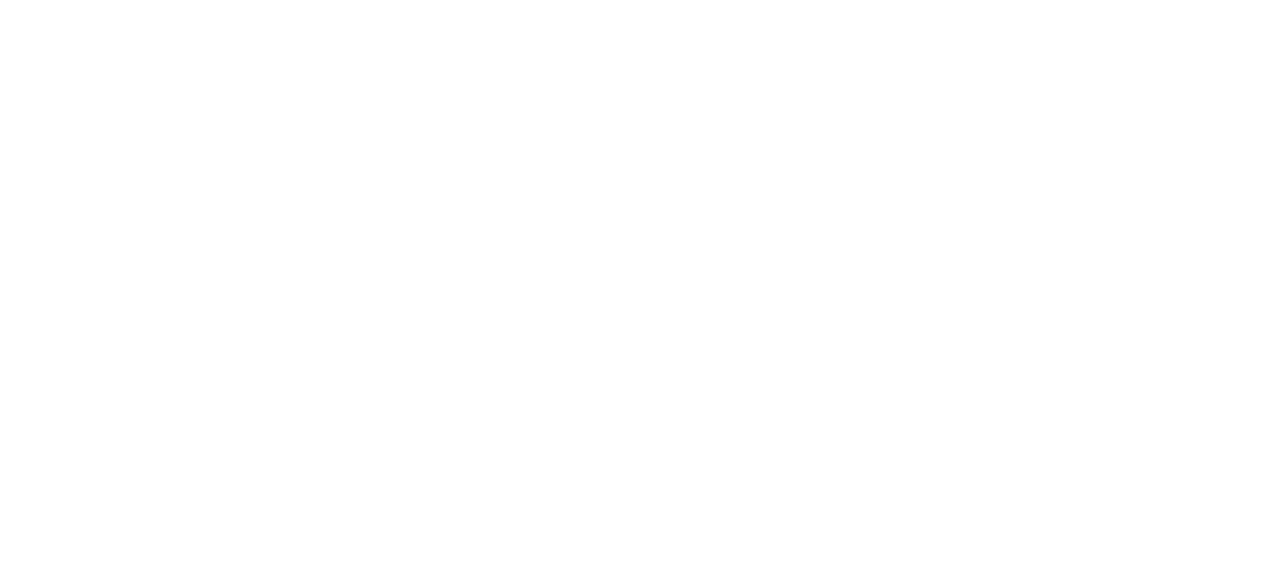
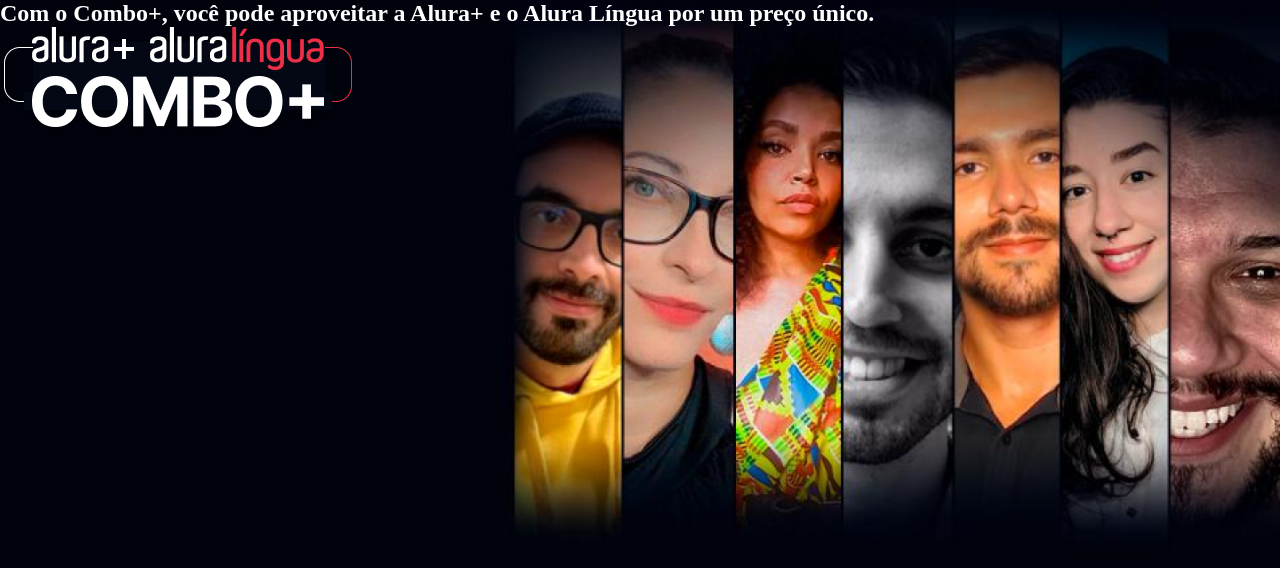
Before and after one commit to andressacode/alura-plus, a plain HTML site: page index.html in a window 1280 px wide. Drawn offline with Linux system fonts and the light colour scheme.

Commit message:
Insert images

```diff
--- a/index.html
+++ b/index.html
@@ -6,5 +6,16 @@
     <meta name="viewport" content="width=device-width, initial-scale=1" />
     <link rel="stylesheet" href="styles.css" />
   </head>
-  <body></body>
+  <body>
+    <section class="container principal">
+      <h1>
+        Com o Combo+, você pode aproveitar a Alura+ e o Alura Língua por um
+        preço único.
+      </h1>
+      <img
+        src="assets/Combo.png"
+        alt="Logo da Combo+, junção do alura+ com o alura linguas"
+      />
+    </section>
+  </body>
 </html>
--- a/styles.css
+++ b/styles.css
@@ -0,0 +1,25 @@
+:root {
+  --branco-principal: #ffffff;
+  --cinza-secundario: #c0c0c0;
+  --botao-azul: #167bf7;
+  --cor-de-fundo: #00030c;
+}
+body {
+  background-color: var(--cor-de-fundo);
+  color: var(--branco-principal);
+}
+
+* {
+  margin: 0;
+  padding: 0;
+}
+
+.principal {
+  background-image: url('assets/Background.png');
+  background-repeat: no-repeat;
+  background-size: contain;
+}
+
+.container {
+  height: 100vh;
+}
```
Also changed, not shown: assets/Background.png (added), assets/Combo.png (added).
